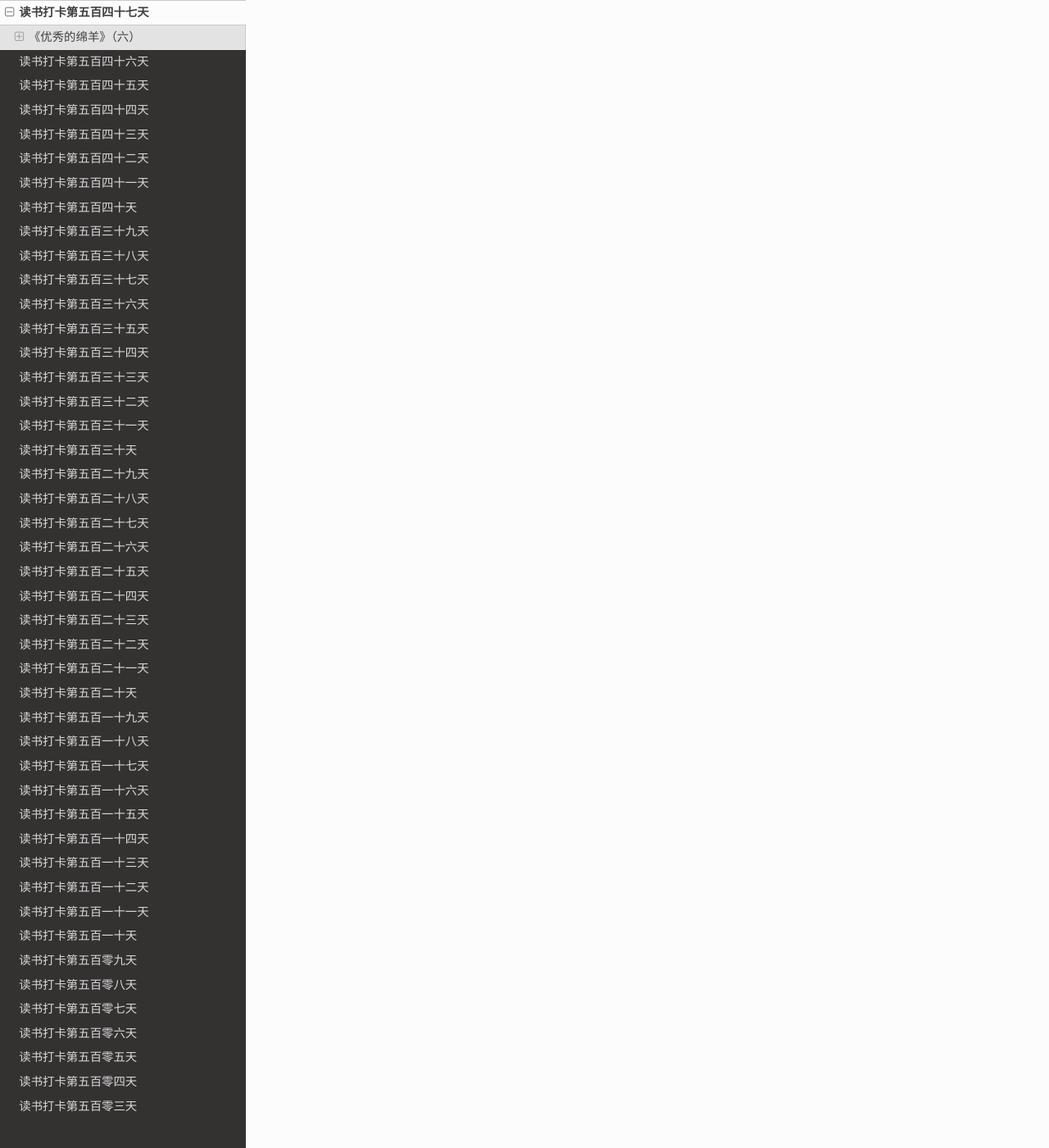
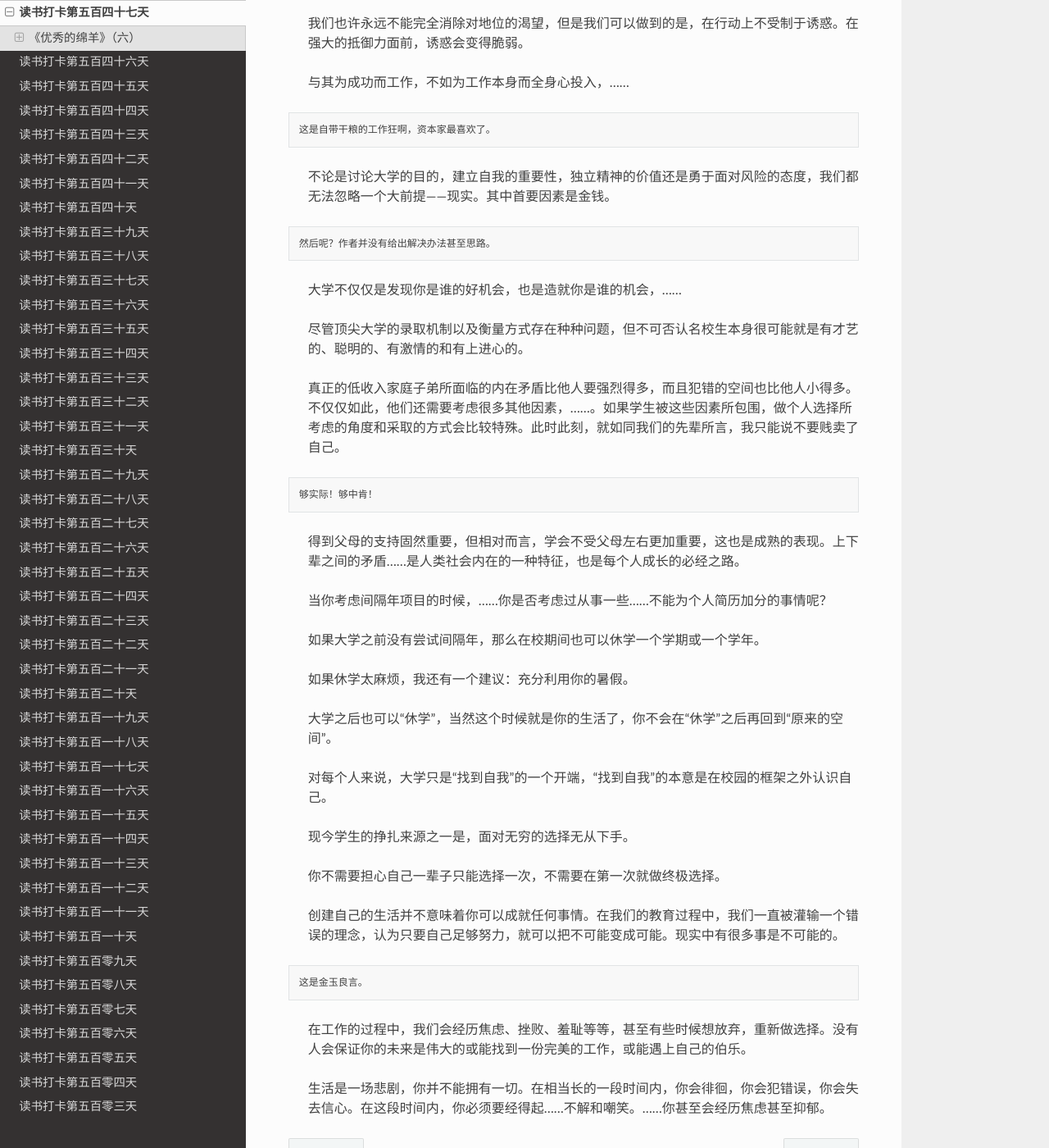
Before and after one commit to xiangming1975/reading, a Sphinx documentation site: the page built from source/2022-02-22.md, in a window 1280 px wide and 1400 px high, scrolled down 1587 px. Shown: the whole window at 82% size. Built offline with Sphinx 7.4.7 and the Read the Docs theme 2.0.0, drawn with Linux system fonts in a browser that asks for light colours; some of the changed text lies outside the part shown.

Commit message:
2022-02-15

````diff
--- a/source/2022-02-22.md
+++ b/source/2022-02-22.md
@@ -28,4 +28,60 @@
 
 > 问题的核心不是我们不相信“寻找自我”和“追求梦想”的价值，而是我们并未培养出孩子寻找和追求的能力或者我们根本就不想让孩子寻找和追求。
 
->
+#### 2、风险
+
+> 创建属于自己的生活的前提是：我们首先要铲除整个教育系统潜移默化地在我们心中播下的那颗种子：恐惧失败。
+
+> 精英式的职业发展路径具有高度的可预见性，是一道极其乏味无趣的风景线。
+
+> “寻找你的热爱”的同时，你必须清楚“你要为此做出牺牲”（而这种牺牲可能不仅仅是放弃你可能获得的社会地位）。
+
+> 地位则是一件复杂并有意思的东西，……它本身就是一种攀比，因此形成竞争。地位不仅仅不会给你带来快乐，反而时刻让你不快乐。
+
+> 无论你攀得多高，总有人在你之上。
+
+> 我现在就可以郑重地告诉你未来的位置：与大部分人一样，位居中流。
+
+> 至于为什么我们如此贪恋地位，因为它根深蒂固地与人性深处的各种情感捆绑在一起：……
+
+> 我们也许永远不能完全消除对地位的渴望，但是我们可以做到的是，在行动上不受制于诱惑。在强大的抵御力面前，诱惑会变得脆弱。
+
+> 与其为成功而工作，不如为工作本身而全身心投入，……
+```
+这是自带干粮的工作狂啊，资本家最喜欢了。
+```
+> 不论是讨论大学的目的，建立自我的重要性，独立精神的价值还是勇于面对风险的态度，我们都无法忽略一个大前提——现实。其中首要因素是金钱。
+```
+然后呢？作者并没有给出解决办法甚至思路。
+```
+> 大学不仅仅是发现你是谁的好机会，也是造就你是谁的机会，……
+
+> 尽管顶尖大学的录取机制以及衡量方式存在种种问题，但不可否认名校生本身很可能就是有才艺的、聪明的、有激情的和有上进心的。
+
+> 真正的低收入家庭子弟所面临的内在矛盾比他人要强烈得多，而且犯错的空间也比他人小得多。不仅仅如此，他们还需要考虑很多其他因素，……。如果学生被这些因素所包围，做个人选择所考虑的角度和采取的方式会比较特殊。此时此刻，就如同我们的先辈所言，我只能说不要贱卖了自己。
+```
+够实际！够中肯！
+```
+> 得到父母的支持固然重要，但相对而言，学会不受父母左右更加重要，这也是成熟的表现。上下辈之间的矛盾……是人类社会内在的一种特征，也是每个人成长的必经之路。
+
+> 当你考虑间隔年项目的时候，……你是否考虑过从事一些……不能为个人简历加分的事情呢？
+
+> 如果大学之前没有尝试间隔年，那么在校期间也可以休学一个学期或一个学年。
+
+> 如果休学太麻烦，我还有一个建议：充分利用你的暑假。
+
+> 大学之后也可以“休学”，当然这个时候就是你的生活了，你不会在“休学”之后再回到“原来的空间”。
+
+> 对每个人来说，大学只是“找到自我”的一个开端，“找到自我”的本意是在校园的框架之外认识自己。
+
+> 现今学生的挣扎来源之一是，面对无穷的选择无从下手。
+
+> 你不需要担心自己一辈子只能选择一次，不需要在第一次就做终极选择。
+
+> 创建自己的生活并不意味着你可以成就任何事情。在我们的教育过程中，我们一直被灌输一个错误的理念，认为只要自己足够努力，就可以把不可能变成可能。现实中有很多事是不可能的。
+```
+这是金玉良言。
+```
+> 在工作的过程中，我们会经历焦虑、挫败、羞耻等等，甚至有些时候想放弃，重新做选择。没有人会保证你的未来是伟大的或能找到一份完美的工作，或能遇上自己的伯乐。
+
+> 生活是一场悲剧，你并不能拥有一切。在相当长的一段时间内，你会徘徊，你会犯错误，你会失去信心。在这段时间内，你必须要经得起……不解和嘲笑。……你甚至会经历焦虑甚至抑郁。
````
Also changed, not shown: source/2022-02-23.md (added, +5 -0 lines).
